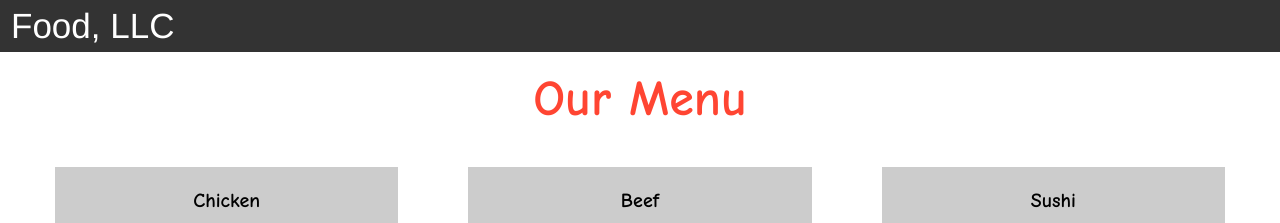
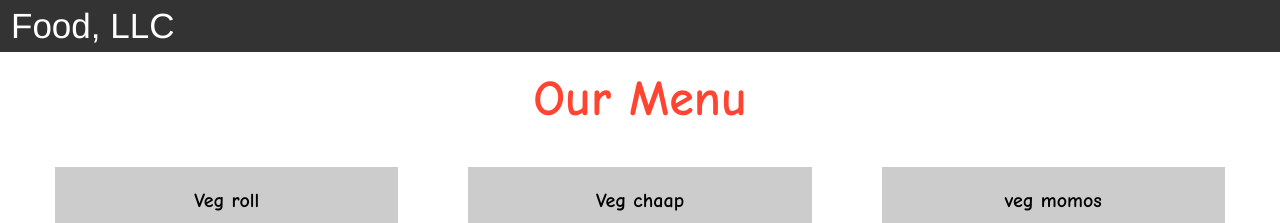
Before and after one commit to sktripathi0321/module3, a plain HTML site: page index.html in a window 1280 px wide. Shown: the top 223 px of the page. Drawn offline with nearby package versions, Linux system fonts and the light colour scheme.

Commit message:
updated index.html - updated the non veg items to veg.
as you don't eat non veg.

```diff
--- a/index.html
+++ b/index.html
@@ -50,14 +50,14 @@
 
   <div class="col-lg-4 col-md-6 col-sm-12">
     <div class="content-box">
-      <p class="item-name">Chicken</p>
+      <p class="item-name">Veg roll</p>
       <p>Lorem ipsum dolor sit amet, consectetuer adipiscing elit. Aenean commodo ligula eget dolor. Aenean massa. Cum sociis natoque penatibus et magnis dis parturient montes, nascetur ridiculus mus. Donec quam felis, ultricies nec, pellentesque eu, pretium quis, sem. Nulla consequat massa quis enim. Lorem ipsum dolor sit amet, consectetur adipiscing elit, sed do eiusmod tempor incididunt ut labore et dolore magna aliqua. Ut enim ad minim veniam, quis nostrud exercitation ullamco laboris nisi ut aliquip ex ea commodo consequat. Duis aute irure dolor in reprehenderit in voluptate velit esse cillum dolore eu fugiat nulla pariatur. Excepteur sint occaecat cupidatat non proident, sunt in culpa qui officia deserunt mollit anim id est laborum.<a href="#top">(Back to Top)</a></p>
     </div>
   </div>
 
   <div class="col-lg-4 col-md-6 col-sm-12">
     <div class="content-box">
-      <p class="item-name">Beef</p>
+      <p class="item-name">Veg chaap</p>
       <p>Lorem ipsum dolor sit amet, consectetuer adipiscing elit. Aenean commodo ligula eget dolor. Aenean massa. Cum sociis natoque penatibus et magnis dis parturient montes, nascetur ridiculus mus. Donec quam felis, ultricies nec, pellentesque eu, pretium quis, sem. Nulla consequat massa quis enim. Lorem ipsum dolor sit amet, consectetur adipiscing elit, sed do eiusmod tempor incididunt ut labore et dolore magna aliqua. Ut enim ad minim veniam, quis nostrud exercitation ullamco laboris nisi ut aliquip ex ea commodo consequat. Duis aute irure dolor in reprehenderit in voluptate velit esse cillum dolore eu fugiat nulla pariatur. Excepteur sint occaecat cupidatat non proident, sunt in culpa qui officia deserunt mollit anim id est laborum.<a href="#top">(Back to Top)</a></p>
     </div>
   </div>
@@ -65,7 +65,7 @@
 
   <div class="col-lg-4 col-md-12 col-sm-12">
     <div class="content-box">
-      <p class="item-name">Sushi</p>
+      <p class="item-name">veg momos</p>
       <p>Lorem ipsum dolor sit amet, consectetuer adipiscing elit. Aenean commodo ligula eget dolor. Aenean massa. Cum sociis natoque penatibus et magnis dis parturient montes, nascetur ridiculus mus. Donec quam felis, ultricies nec, pellentesque eu, pretium quis, sem. Nulla consequat massa quis enim. Lorem ipsum dolor sit amet, consectetur adipiscing elit, sed do eiusmod tempor incididunt ut labore et dolore magna aliqua. Ut enim ad minim veniam, quis nostrud exercitation ullamco laboris nisi ut aliquip ex ea commodo consequat. Duis aute irure dolor in reprehenderit in voluptate velit esse cillum dolore eu fugiat nulla pariatur. Excepteur sint occaecat cupidatat non proident, sunt in culpa qui officia deserunt mollit anim id est laborum.<a href="#top">(Back to Top)</a></p>
     </div>
   </div>
```
